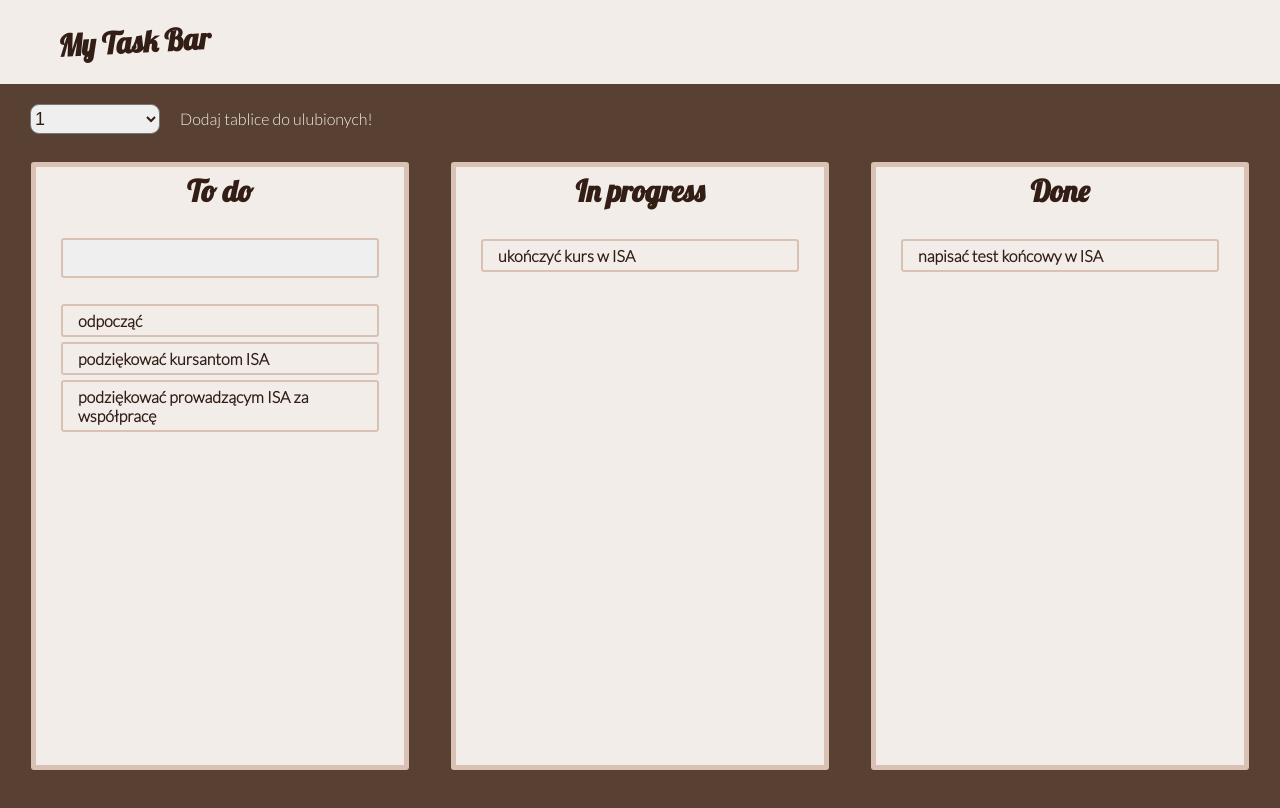
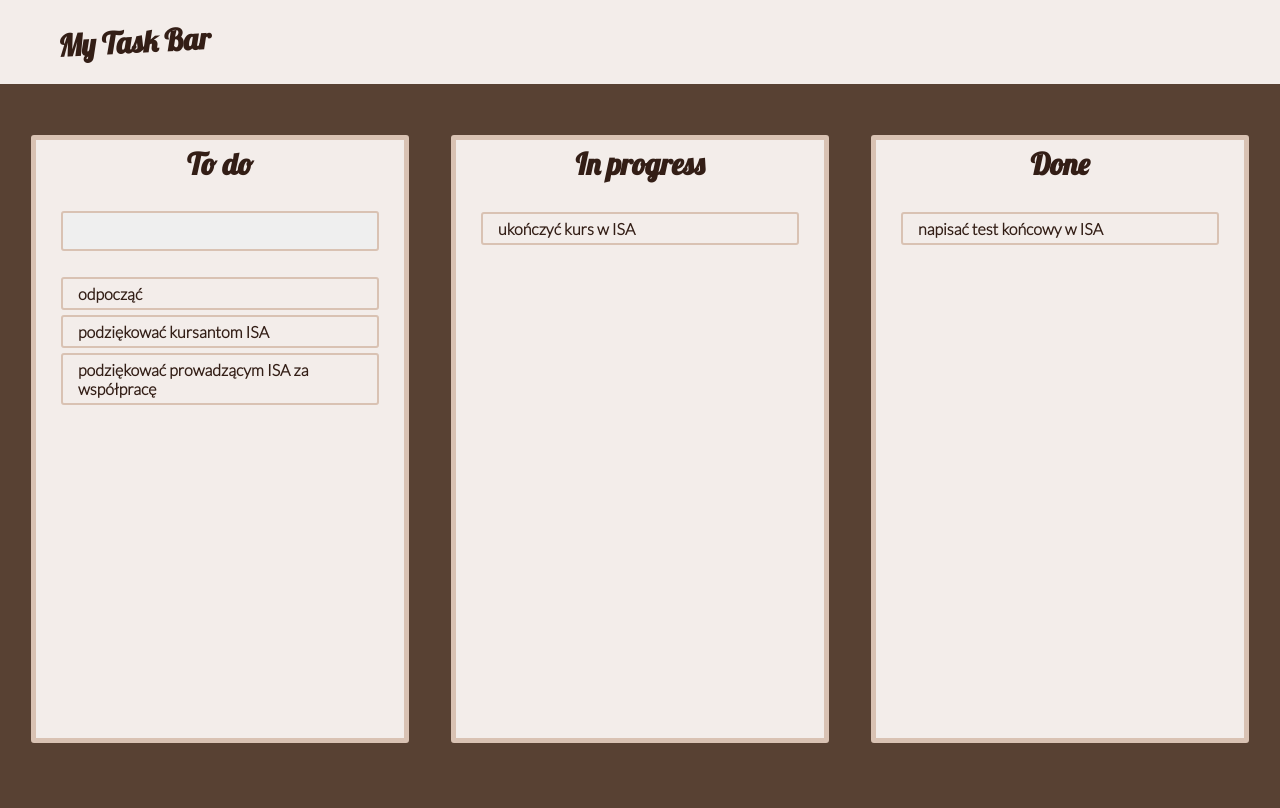
Before and after one commit to infoshareacademy/jfdzr2-nuclear-penguins, a React (Create React App) app: page /bartable in a window 1280 px wide. Shown: the top 808 px of the page. Built offline with nearby package versions, Linux system fonts and the light colour scheme.

Commit message:
delete option add to fav and pick the board

```diff
--- a/src/components/tables/TableChanger.js
+++ b/src/components/tables/TableChanger.js
@@ -3,7 +3,9 @@ export const TableChanger = () => {
   return (
     <>
       <div>
-        <select className="selectTable" name="TableName">
+        <br></br>
+        <br></br>
+        {/* <select className="selectTable" name="TableName">
           <option>1</option>
           <option>2</option>
           <option>3</option>
@@ -11,8 +13,8 @@ export const TableChanger = () => {
           <option>5</option>
           <option>6</option>
           <option>7</option>
-        </select>
-        <span className="addToFav">Dodaj tablice do ulubionych!</span>
+        </select> */}
+        {/* <span className="addToFav">Dodaj tablice do ulubionych!</span> */}
       </div>
     </>
   );
```
